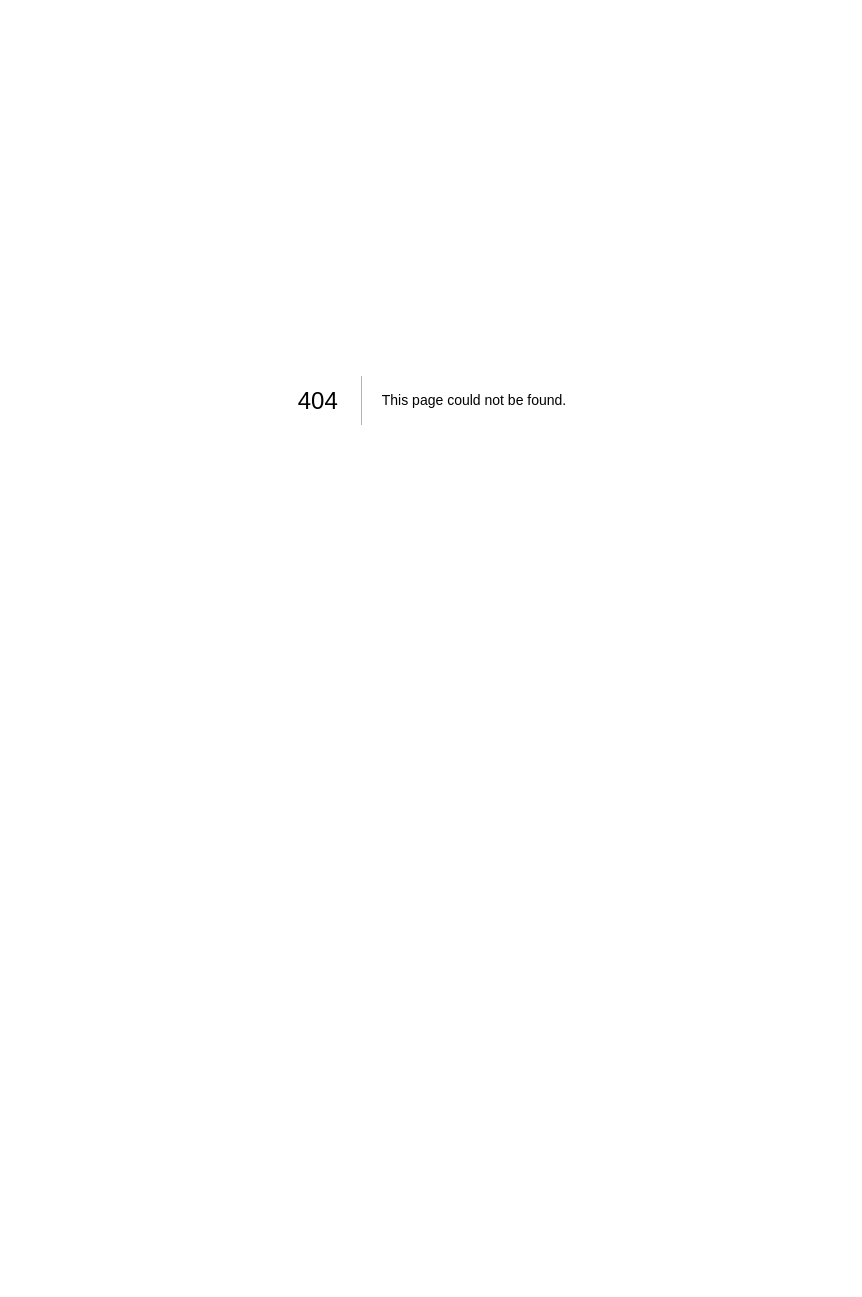
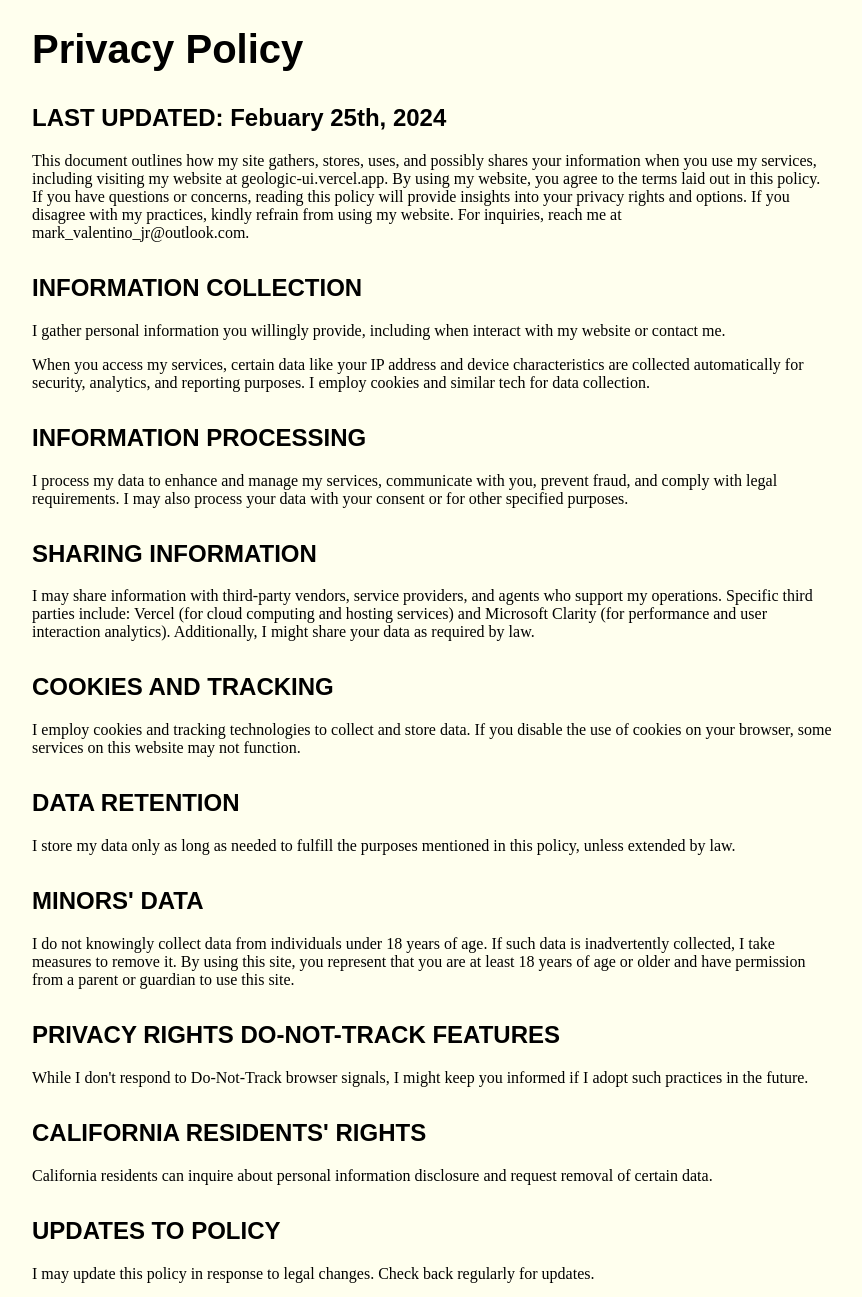
Before and after one commit to M-Valentino/geologic-ui-website, a Next.js app: page /privacy in a window 1280 px wide. Before the commit this address had no page. Shown: the top 1297 px of the page, without its empty margins (208-1070 px from the left). Before the commit the page ends 800 px from the top, so only its background shows below. Built offline with nearby package versions, Linux system fonts and the light colour scheme.

Commit message:
added privacy policy

```diff
--- a/src/pages/index.js
+++ b/src/pages/index.js
@@ -166,6 +166,7 @@ export default function Home() {
         `}</pre>
         <HR size="sm" color="#080" />
       </main>
+      <footer><a href="/privacy">Privacy</a></footer>
     </>
   );
 }
--- /dev/null
+++ b/src/pages/privacy.js
@@ -0,0 +1,136 @@
+import Head from "next/head";
+import { iconNames } from "@/iconSRCs";
+import { Blink, Button, Center, HR, Icon } from "geologic-ui";
+
+export default function Home() {
+  return (
+    <>
+      <Head>
+        <title>Geologic UI - Privacy Policy</title>
+        <meta name="description" content="Geologic UI's Privacy Policy" />
+        <meta name="author" content="Mark Valentino" />
+        <meta name="viewport" content="width=device-width, initial-scale=1" />
+        <link rel="icon" href="/favicon.ico" />
+      </Head>
+
+      <main>
+        <h1>Privacy Policy</h1>
+        <h2>LAST UPDATED: Febuary 25th, 2024</h2>
+
+        <p>
+          This document outlines how my site gathers, stores, uses, and possibly
+          shares your information when you use my services, including visiting
+          my website at geologic-ui.vercel.app. By using my website, you agree
+          to the terms laid out in this policy. If you have questions or
+          concerns, reading this policy will provide insights into your privacy
+          rights and options. If you disagree with my practices, kindly refrain
+          from using my website. For inquiries, reach me at
+          mark_valentino_jr@outlook.com.
+        </p>
+
+        <h2>INFORMATION COLLECTION</h2>
+
+        <p>
+          I gather personal information you willingly provide, including when
+          interact with my website or contact me.
+        </p>
+
+        <p>
+          When you access my services, certain data like your IP address and
+          device characteristics are collected automatically for security,
+          analytics, and reporting purposes. I employ cookies and similar tech
+          for data collection.
+        </p>
+
+        <h2>INFORMATION PROCESSING</h2>
+
+        <p>
+          I process my data to enhance and manage my services, communicate with
+          you, prevent fraud, and comply with legal requirements. I may also
+          process your data with your consent or for other specified purposes.
+        </p>
+
+        <h2>SHARING INFORMATION</h2>
+
+        <p>
+          I may share information with third-party vendors, service providers,
+          and agents who support my operations. Specific third parties include:
+          Vercel (for cloud computing and hosting services) and Microsoft
+          Clarity (for performance and user interaction analytics).
+          Additionally, I might share your data as required by law.
+        </p>
+
+        <h2>COOKIES AND TRACKING</h2>
+
+        <p>
+          I employ cookies and tracking technologies to collect and store data.
+          If you disable the use of cookies on your browser, some services on
+          this website may not function.
+        </p>
+
+        <h2>DATA RETENTION</h2>
+
+        <p>
+          I store my data only as long as needed to fulfill the purposes
+          mentioned in this policy, unless extended by law.
+        </p>
+
+        <h2>MINORS' DATA</h2>
+
+        <p>
+          I do not knowingly collect data from individuals under 18 years of
+          age. If such data is inadvertently collected, I take measures to
+          remove it. By using this site, you represent that you are at least 18
+          years of age or older and have permission from a parent or guardian to
+          use this site.
+        </p>
+
+        <h2>PRIVACY RIGHTS DO-NOT-TRACK FEATURES</h2>
+
+        <p>
+          While I don't respond to Do-Not-Track browser signals, I might keep
+          you informed if I adopt such practices in the future.
+        </p>
+
+        <h2>CALIFORNIA RESIDENTS' RIGHTS</h2>
+
+        <p>
+          California residents can inquire about personal information disclosure
+          and request removal of certain data.
+        </p>
+
+        <h2>UPDATES TO POLICY</h2>
+
+        <p>
+          I may update this policy in response to legal changes. Check back
+          regularly for updates.
+        </p>
+
+        <h2>DATA ACCESS REQUEST</h2>
+
+        <p>
+          Depending on your location, you can request access to, modification
+          of, or deletion of your personal information by submitting a data
+          subject access request.
+        </p>
+
+        <h2>MICROSOFT CLARITY</h2>
+
+        <p>
+          This website partners with Microsoft Clarity to capture how you use
+          and interact with this website through behavioral metrics, heatmaps,
+          and session replay to improve the user experience of this site.
+          Website usage data is captured using first and third-party cookies and
+          other tracking technologies to determine the popularity of web pages
+          and online activity. Additionally, this site uses this information for
+          site optimization, and fraud/security purposes. For more information
+          about how Microsoft collects and uses your data, visit the{" "}
+          <a href="https://privacy.microsoft.com/en-US/privacystatement">
+            Microsoft Privacy Statement
+          </a>
+          .
+        </p>
+      </main>
+    </>
+  );
+}
--- a/src/styles/globals.css
+++ b/src/styles/globals.css
@@ -38,3 +38,7 @@ pre {
   text-align: left;
   overflow-x: scroll;
 }
+
+footer {
+  text-align: center;
+}
```
